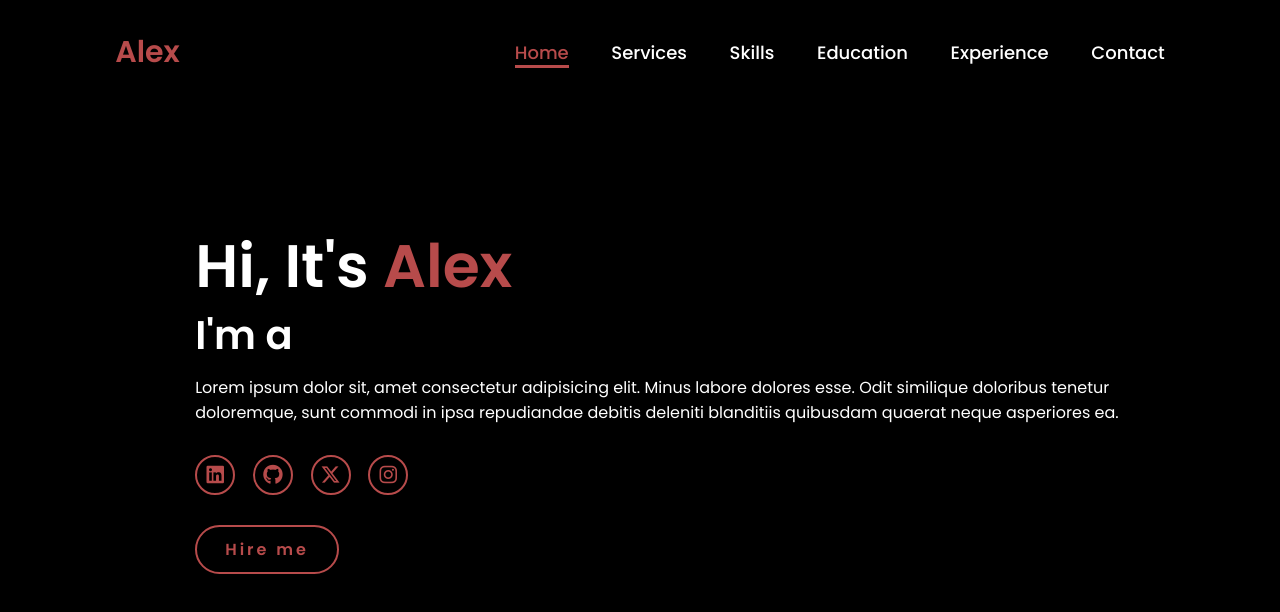
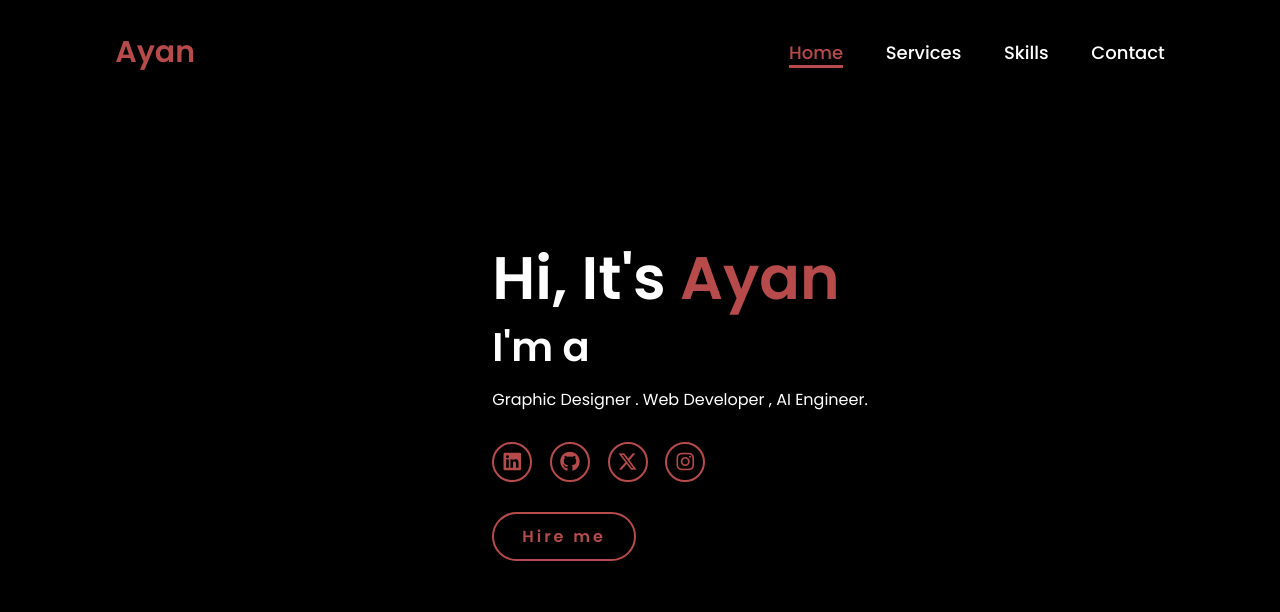
Before and after one commit to ayan123-afk/Professor-Ayan---Portfolio1, a plain HTML site: page index.html in a window 1280 px wide. Drawn offline with Linux system fonts and the light colour scheme.

Commit message:
index.html

```diff
--- a/index.html
+++ b/index.html
@@ -7,14 +7,14 @@
     <meta name="viewport" content="width=device-width, initial-scale=1.0">
     <link rel="stylesheet" href="https://cdnjs.cloudflare.com/ajax/libs/font-awesome/6.5.2/css/all.min.css">
     <link rel="stylesheet" href="style.css">
-    <title>Portfolio Website</title>
+    <title>Portfolio- profesor Ayan </title>
 </head>
 
 <body>
 
     <header>
 
-        <a href="#" class="logo">Alex</a>
+        <a href="#" class="logo">Ayan</a>
 
         <div class="hamburger">
             <i class="fas fa-bars"></i>
@@ -24,8 +24,6 @@
             <a href="#" class="active">Home</a>
             <a href="#">Services</a>
             <a href="#">Skills</a>
-            <a href="#">Education</a>
-            <a href="#">Experience</a>
             <a href="#">Contact</a>
         </nav>
 
@@ -36,11 +34,11 @@
             <img src="main.jpg" alt="">
         </div>
         <div class="home-content">
-            <h1>Hi, It's <span>Alex</span></h1>
+            <h1>Hi, It's <span>Ayan</span></h1>
             <h3 class="typing-text">I'm a <span id="typing"></span></h3>
-            <p>Lorem ipsum dolor sit, amet consectetur adipisicing elit.
-                Minus labore dolores esse. Odit similique doloribus tenetur doloremque,
-                sunt commodi in ipsa repudiandae debitis deleniti blanditiis quibusdam quaerat neque asperiores ea.</p>
+            <p>Graphic Designer .
+                Web Developer ,
+                AI Engineer.</p>
             <div class="social-icons">
                 <a href="#"><i class="fa-brands fa-linkedin"></i></a>
                 <a href="#"><i class="fa-brands fa-github"></i></a>
```
